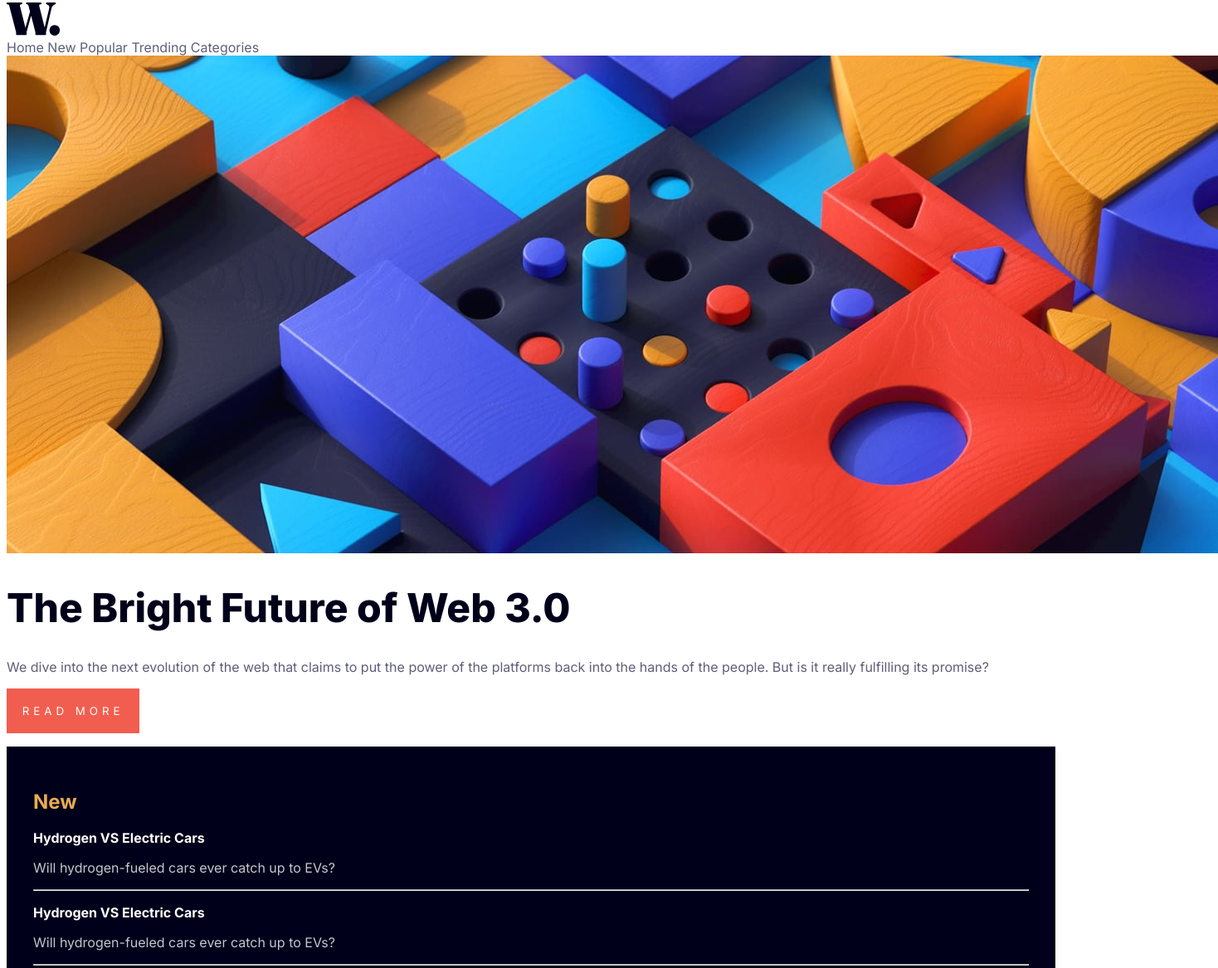
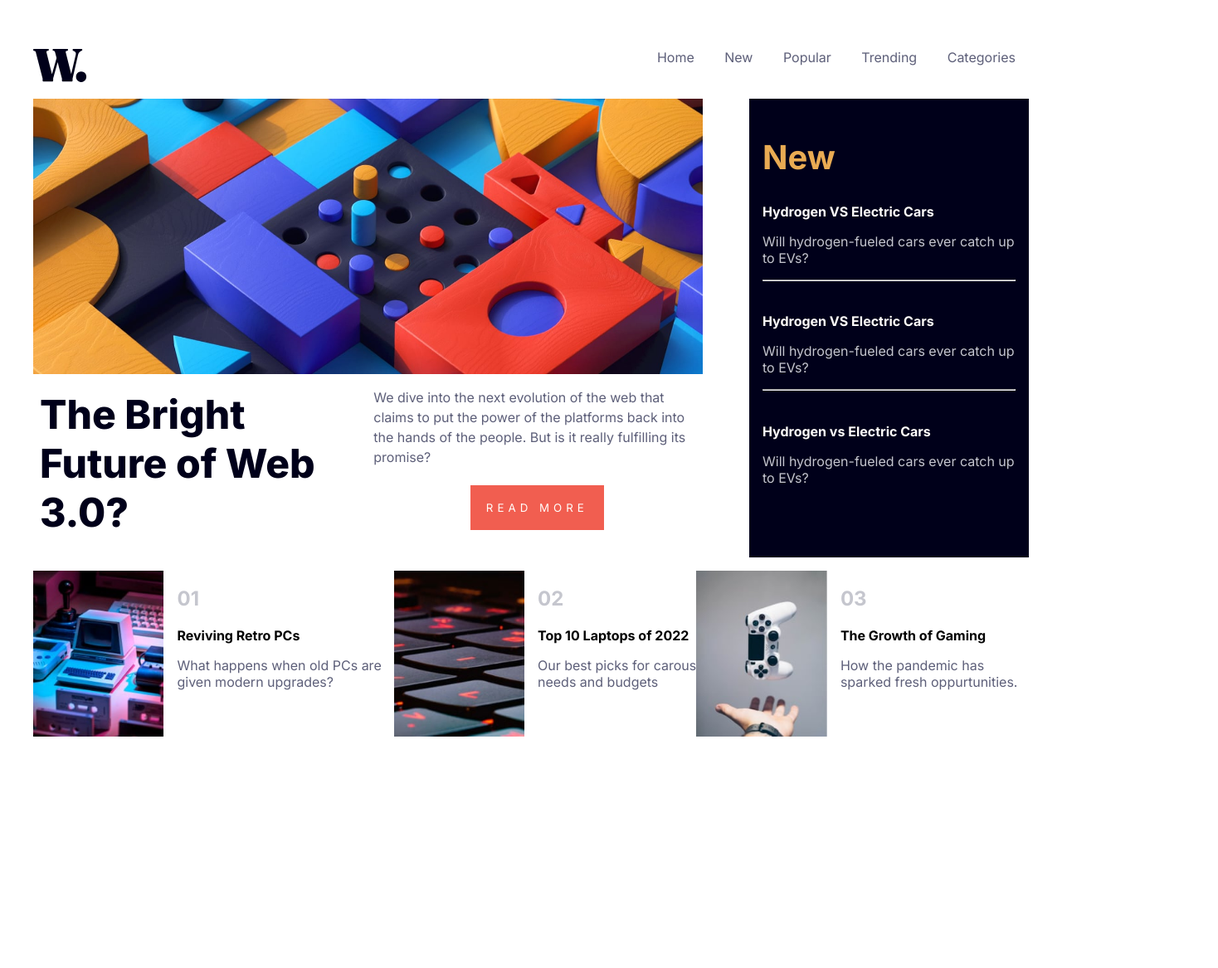
Before and after one commit to Hurmaan-Ahmed-7/News-homepage-FrontendMentor, a plain HTML site: page index.html in a window 1280 px wide. Shown: the part 5-1172 px from the top of the page at 83% size, 1468 px wide, since content can reach past the window. After the commit the page ends 893 px from the top, so only its background shows below. Drawn offline with Linux system fonts and the light colour scheme.

Commit message:
layouting done

```diff
--- a/index.html
+++ b/index.html
@@ -26,13 +26,13 @@
           media="(max-width:800px)"
           srcset="./assets/images/image-web-3-mobile.jpg"
         />
-        <img src="./assets/images/image-web-3-desktop.jpg" alt="web3" />
+        <img src="./assets/images/image-web-3-desktop.jpg" alt="web3"/>
       </picture>
       <div id="main-article-content">
-        <h1>The Bright Future of Web 3.0</h1>
+        <h1>The Bright Future of Web 3.0?</h1>
         <p>We dive into the next evolution of the web that claims to put the power of the platforms back into the hands of the people.
-          But is it really fulfilling its promise?</p>
-        <input type="button" value="READ MORE">
+          But is it really fulfilling its promise?<input type="button" value="READ MORE"></p>
+
       </div>
   </div>
   <div id="main-side-bar">
@@ -59,8 +59,8 @@
           <p class="side-bar-about-article">
             Will hydrogen-fueled cars ever catch up to EVs?
           </p>
-        </li>
-      </a><hr>
+        </li><hr>
+      </a>
       <a href="#"><li>
           <p class="side-bar-sub-heading">
             <b>
@@ -79,60 +79,35 @@
   <footer>
     <div id="footer-body">
       <div id="footer-1" class="footer-child">
-        <img src="/assets/images/image-retro-pcs.jpg" alt="">
-        <h2 class="num">01</h2>
-        <p><b>Reviving Retro PCs</b><p class="footer-child-content">What happens when old PCs are given modern upgrades?</p></p>
+        <img src="/assets/images/image-retro-pcs.jpg" alt="" >
+        <div class="footer-child-second-child">
+          <h2 class="num">01</h2>
+        <p><b>Reviving Retro PCs</b></p>
+        <p class="footer-child-content">
+          What happens when old PCs are given modern upgrades?</p>
+        </div>
       </div>
       <div id="footer-2" class="footer-child">
         <img src="/assets/images/image-top-laptops.jpg" alt="">
-        <h2 class="num">02</h2>
-        <p><b>Top 10 Laptops of 2022</b><p class="footer-child-content">
+        <div class="footer-child-second-child">
+          <h2 class="num">02</h2>
+        <p><b>Top 10 Laptops of 2022</b></p>
+        <p class="footer-child-content">
           Our best picks for carous needs and budgets
-        </p></p>
+        </p>
+        </div>
       </div>
       <div id="footer-3" class="footer-child">
         <img src="/assets/images/image-gaming-growth.jpg" alt="">
-        <h2 class="num">03</h2>
-        <p><b>The Growth of Gaming</b><p class="footer-child-content">
+        <div class="footer-child-second-child">
+          <h2 class="num">03</h2>
+        <p><b>The Growth of Gaming</b></p>
+        <p class="footer-child-content">
           How the pandemic has sparked fresh oppurtunities.
-        </p></p>
+        </p>
+        </div>
       </div>
     </div>
   </footer>
 </body>
 </html>
-<!--
-Home
-New
-Popular
-Trending
-Categories
-
-The Bright Future of Web 3.0?
-
-
-
-Read more
-
-New
-
-Hydrogen VS Electric Cars
-Will hydrogen-fueled cars ever catch up to EVs?
-
-The Downsides of AI Artistry
-What are the possible adverse effects of on-demand AI image generation?
-
-Is VC Funding Drying Up?
-Private funding by VC firms is down 50% YOY. We take a look at what that means.
-
-01
-Reviving Retro PCs
-What happens when old PCs are given modern upgrades?
-
-02
-Top 10 Laptops of 2022
-Our best picks for various needs and budgets.
-
-03
-The Growth of Gaming
-How the pandemic has sparked fresh opportunities. -->
--- a/style.css
+++ b/style.css
@@ -8,24 +8,82 @@
     --Very-dark-blue: hsl(240, 100%, 5%);
 }
 *{
+    box-sizing: border-box;
+}
+html{
+    height: 100vh;
+}
+body{
+
+    display: grid;
+    grid-template-areas: "header header header"
+    "main main main"
+    "footer footer footer"
+    ;
+    grid-template-rows: 0.1fr 0.7fr 0.2fr;
+    max-width: 1200px;
+    height: 100%;
+    gap: 2%;
+    margin: 5% auto 5% auto;
+}
+*{
     font-family: 'Inter', sans-serif;
 }
 #menu{
     display: none;
 }
+header{
+    grid-area: header;
+    display: flex;
+    justify-content: space-between;
+
+}
+#header-content > *{
+    margin: 16px;
+}
 a{
     text-decoration: none;
     color: var(--Dark-grayish-blue);
+}
+#main-body{
+    grid-area: main;
+    display: flex;
+    justify-content:space-evenly;
+
 }
 h1{
     font-weight: 800;
     font-size: 3rem;
     color: var(--Very-dark-blue);
+    min-width: 50%;
+    padding: 0em;
+    margin: 1.2rem 0 0.5rem 0.5rem;
+}
+#main-article{
+    display: flex;
+    flex-direction: column;
+    max-width: 838px;
+}
+picture{
+    max-height: 60%;
+}
+picture > img {
+    max-width: 100%;
+    max-height: 100%;
+}
+#main-article-content{
+    display: flex;
+    max-width: 96%;
 }
 #main-article-content > p{
     color: var(--Dark-grayish-blue);
+    display: flex;
+    flex-direction: column;
+    align-items: center;
+    line-height: 1.5em;
+    justify-content: space-between;
 }
-#main-article-content > input{
+#main-article-content > p > input{
     background-color: var(--Soft-red);
     color: var(--Off-white);
     letter-spacing: 5px;
@@ -35,9 +93,16 @@ h1{
 }
 #main-side-bar{
     background-color: var(--Very-dark-blue);
+    /* max-width: 32%; */
+    /* width: auto; */
+    margin-left: 25px;
 }
 ul{
-    padding: 2em;
+    min-height: 90%;
+    padding: 1em;
+    display: flex;
+    flex-direction: column;
+    justify-content: space-evenly;
 }
 li{
     list-style: none;
@@ -45,6 +110,8 @@ li{
 #main-side-bar >
 ul > h2{
     color: var(--Soft-orange);
+    font-size: 2.5em;
+    margin: 0;
 }
 .side-bar-sub-heading{
     color: var(--Off-white);
@@ -52,9 +119,25 @@ ul > h2{
 .side-bar-about-article{
     color: var(--Grayish-blue);
 }
+footer{
+    grid-area: footer;
+
+}
+#footer-body{
+    display: flex;
+}
 .num{
     color: var(--Grayish-blue);
 }
 .footer-child-content{
     color: var(--Dark-grayish-blue);
 }
+.footer-child{
+    display: flex;
+}
+.footer-child > img{
+    max-height: 200px;
+}
+.footer-child-second-child{
+    margin: 0 0 0 1em;
+}
```
